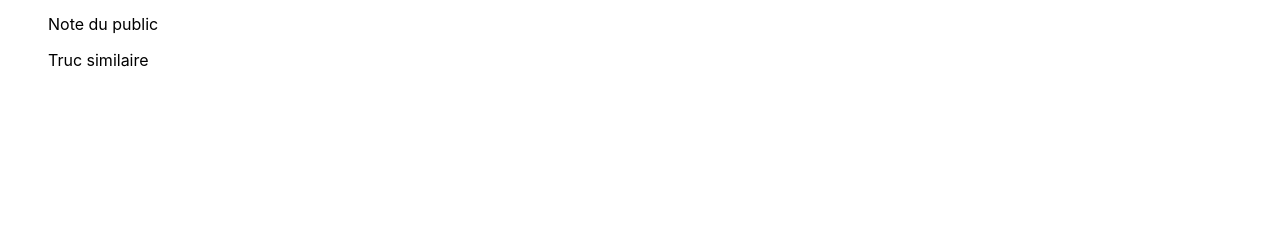
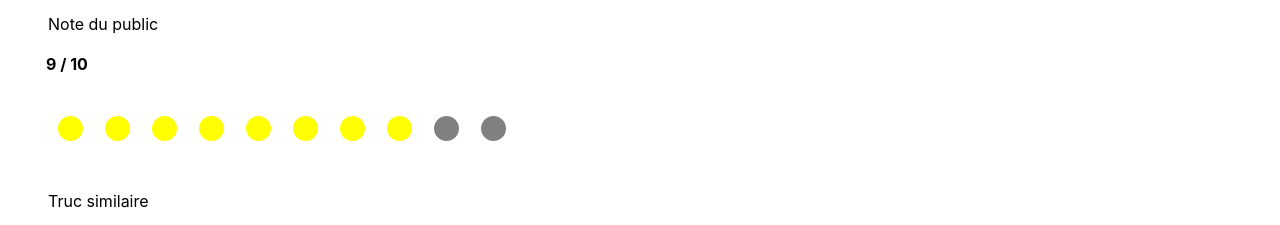
Before and after one commit to yohannmarchand/webflix, a React (Create React App) app: page /movies/335787 in a window 1280 px wide. Shown: the part 422-647 px from the top of the page. Built offline with nearby package versions, Linux system fonts and the light colour scheme.

Commit message:
create rating component

```diff
--- a/src/Movie.js
+++ b/src/Movie.js
@@ -3,6 +3,7 @@ import { useParams } from "react-router-dom";
 import Genre from "./Genre";
 
 import useStyles from "./Movie.style";
+import Rating from "./Rating";
 
 function Movie() {
     let params = useParams();
@@ -31,7 +32,7 @@ function Movie() {
             </div>
             <p>{movie["overview"]}</p>
             <p>Note du public</p>
-
+            <Rating rate={movie["vote_average"]}/>
             <p>Truc similaire</p>
 
         </div>
--- /dev/null
+++ b/src/Rating.js
@@ -0,0 +1,22 @@
+import useStyles from "./Rating.style";
+
+function Rating({ rate }) {
+    const classes = useStyles()
+    return (
+        <div className={classes.root}>
+            <span className={classes.rate}>{rate} / 10</span>
+            <span className={rate > 1 ? classes.fill : classes.notFill}>•</span>
+            <span className={rate > 2 ? classes.fill : classes.notFill}>•</span>
+            <span className={rate > 3 ? classes.fill : classes.notFill}>•</span>
+            <span className={rate > 4 ? classes.fill : classes.notFill}>•</span>
+            <span className={rate > 5 ? classes.fill : classes.notFill}>•</span>
+            <span className={rate > 6 ? classes.fill : classes.notFill}>•</span>
+            <span className={rate > 7 ? classes.fill : classes.notFill}>•</span>
+            <span className={rate > 8 ? classes.fill : classes.notFill}>•</span>
+            <span className={rate > 9 ? classes.fill : classes.notFill}>•</span>
+            <span className={rate > 10 ? classes.fill : classes.notFill}>•</span>
+        </div>
+    );
+}
+
+export default Rating;
--- /dev/null
+++ b/src/Rating.style.js
@@ -0,0 +1,28 @@
+import { createUseStyles } from "react-jss";
+
+const useStyles = createUseStyles({
+    root: {
+        padding: "4px 8px",
+        marginLeft: -10,
+        color: "gray",
+        fontSize: 80,
+    },
+
+    notFill: {
+        marginLeft: "2px",
+    },
+
+    fill: {
+        marginLeft: "2px",
+        color: "yellow"
+    },
+
+    rate: {
+        fontSize: 16,
+        color: "black",
+        display: "block",
+        fontWeight: 700,
+    }
+});
+
+export default useStyles;
```
